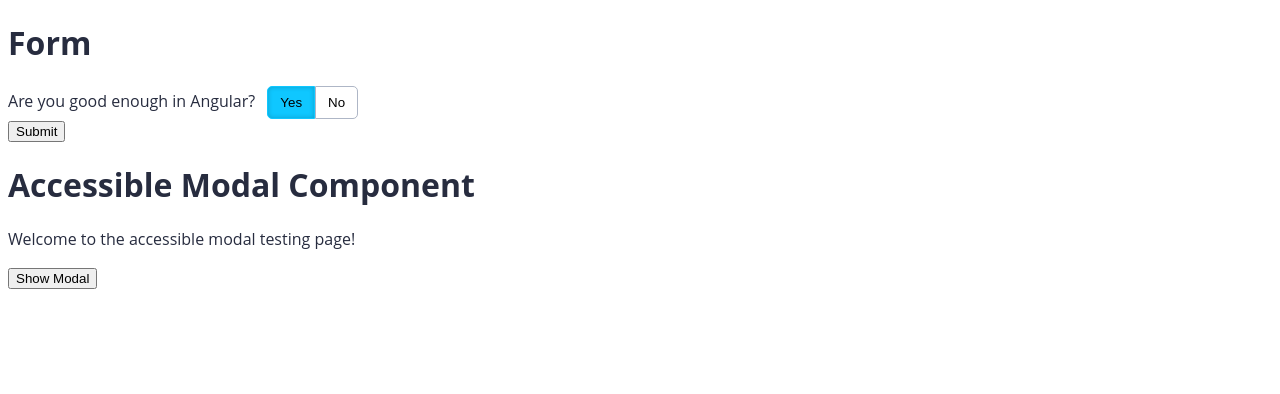
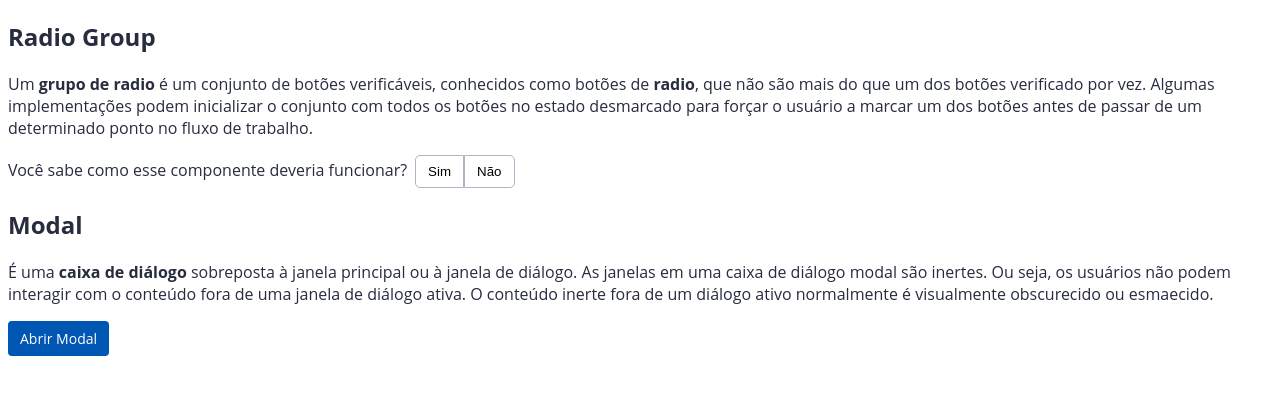
Before and after one commit to carolvasc/angular-accessibility, an Angular app: page / in a window 1280 px wide. Shown: the top 394 px of the page. Built offline with nearby package versions, Linux system fonts and the light colour scheme.

Commit message:
feat: ajustes para a apresentação

```diff
--- a/src/app/app.component.html
+++ b/src/app/app.component.html
@@ -1,26 +1,35 @@
 <main>
-  <h1>Form</h1>
+  <h2>Radio Group</h2>
+  <p>Um <b>grupo de radio</b> é um conjunto de botões verificáveis, conhecidos como botões de <b>radio</b>, que não são mais do que um
+    dos botões verificado por vez. Algumas implementações podem inicializar o conjunto com todos os botões no
+    estado desmarcado para forçar o usuário a marcar um dos botões antes de passar de um determinado ponto no fluxo de
+    trabalho.</p>
   <form [formGroup]="form" (ngSubmit)="submit()">
     <app-yes-no-button-group
       [appDisableControl]="false"
       formControlName="yesNoAnswer"
-      label="Are you good enough in Angular? "
+      label="Você sabe como esse componente deveria funcionar?"
     ></app-yes-no-button-group>
-    <button>Submit</button>
   </form>
 
-  <h1>Accessible Modal Component</h1>
-  <p>Welcome to the accessible modal testing page!</p>
-  <button
-    type="button"
-    (click)="show()">
-    Show Modal
-  </button>
+  <h2>Modal</h2>
+  <p>É uma <b>caixa de diálogo</b> sobreposta à janela principal ou à janela de diálogo. As janelas em uma caixa de
+    diálogo modal são inertes. Ou seja, os usuários não podem interagir com o conteúdo fora de uma janela de diálogo
+    ativa. O conteúdo inerte fora de um diálogo ativo normalmente é visualmente obscurecido ou esmaecido.</p>
+  <span
+    role="button"
+    tabindex="0"
+    (click)="show()"
+    (keydown.enter)="show()"
+    class="button button-primary"
+  >
+    Abrir Modal
+  </span>
 
   <ng-template #modal>
     <form [formGroup]="modalForm" (ngSubmit)="submitModal()">
       <div class="form-field">
-        <label for="firstName">First Name</label>
+        <label for="firstName">Nome</label>
         <input
           [attr.aria-invalid]="modalForm.get('firstName').invalid"
           id="firstName"
@@ -28,11 +37,11 @@
         <span
           *ngIf="modalForm.get('firstName')?.errors?.required" class="validation-error"
         >
-          First name is required
+          Primeiro nome é obrigatório
         </span>
       </div>
       <div class="form-field">
-        <label for="surname">Surname</label>
+        <label for="surname">Sobrenome</label>
         <input
           [attr.aria-invalid]="modalForm.get('surname').invalid"
           id="surname"
@@ -40,38 +49,35 @@
         <span
           *ngIf="modalForm.get('surname')?.errors?.required" class="validation-error"
         >
-          Surname is required
+          Sobrenome é obrigatório
         </span>
       </div>
       <div class="form-field">
-        <label for="age">Age</label>
+        <label for="email">Email</label>
         <input
-          [attr.aria-invalid]="modalForm.get('age').invalid"
-          id="age"
-          formControlName="age"/>
+          [attr.aria-invalid]="modalForm.get('email').invalid"
+          id="email"
+          formControlName="email"/>
         <span
-          *ngIf="modalForm.get('age')?.errors?.required" class="validation-error"
+          *ngIf="modalForm.get('email')?.errors?.required" class="validation-error"
         >
-          Age is required
+          Email é obrigatório
         </span>
       </div>
-
-      <label for="info">Subscribe to news letter</label>
-      <input type="checkbox" id="info" (change)="info = !info" formControlName="info" />
-      <p [@fade] *ngIf="info">This is a placeholder for more information</p>
 
       <div class="button-group">
         <button
           [attr.aria-disabled]="modalForm.invalid"
+          [class.disabled]="modalForm.invalid"
           class="button button-primary"
           type="submit">
-          Submit
+          Enviar
         </button>
         <button
           class="button button-secondary"
           type="button"
           (click)="modalRef.close()">
-          Cancel
+          Cancelar
         </button>
       </div>
     </form>
--- a/src/app/app.component.less
+++ b/src/app/app.component.less
@@ -0,0 +1,8 @@
+.disabled {
+  background-color: darkgray;
+}
+
+.button-primary {
+  font-size: 14px;
+  cursor: pointer;
+}
--- a/src/app/app.component.ts
+++ b/src/app/app.component.ts
@@ -18,13 +18,13 @@ export class AppComponent {
 
   constructor(formBuilder: FormBuilder, private modalService: ModalService) {
     this.form = formBuilder.group({
-      yesNoAnswer: [{ value: 'yes', disabled: false }],
+      yesNoAnswer: [{ value: '', disabled: false }],
     });
 
     this.modalForm = formBuilder.group({
-      firstName: ['Carolina', Validators.required],
+      firstName: ['Carol', Validators.required],
       surname: ['', Validators.required],
-      age: ['', Validators.required],
+      email: ['', Validators.required],
       info: [false],
     });
   }
@@ -43,7 +43,7 @@ export class AppComponent {
   public show(): void {
     this.modalRef = this.modalService.open({
       templateRef: this.modalTemplateRef,
-      title: 'User Details',
+      title: 'Informações do usuário',
     });
   }
 }
--- a/src/app/shared/components/modal/modal.component.html
+++ b/src/app/shared/components/modal/modal.component.html
@@ -1,6 +1,5 @@
 <div
   class="modal-overlay"
-  (click)="modalRef.close()"
   (keydown.esc)="modalRef.close()">
   <div
     appFocusTrap
--- a/src/app/shared/components/yes-no-button-group/yes-no-button-group.component.html
+++ b/src/app/shared/components/yes-no-button-group/yes-no-button-group.component.html
@@ -16,7 +16,7 @@
     type="button"
     (click)="activate(options.YES)"
   >
-    Yes
+    Sim
   </button>
   <button
     appKmItem
@@ -30,6 +30,6 @@
     type="button"
     (click)="activate(options.NO)"
   >
-    No
+    Não
   </button>
 </div>
--- a/src/index.html
+++ b/src/index.html
@@ -2,7 +2,7 @@
 <html lang="en">
 <head>
   <meta charset="utf-8">
-  <title>AngularAccessibility</title>
+  <title>Acessibilidade</title>
   <base href="/">
   <meta name="viewport" content="width=device-width, initial-scale=1">
   <link rel="icon" type="image/x-icon" href="favicon.ico">
```
